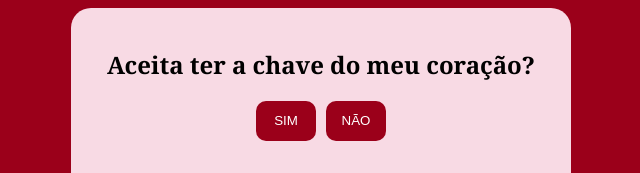
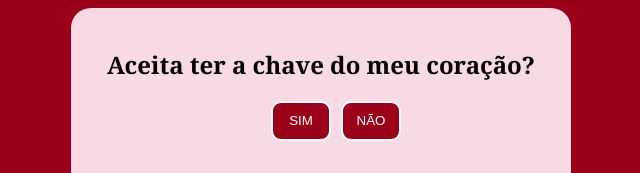
Before and after one commit to geofmoura/pedidoirrecusavel, a plain HTML site: page index.html in a window 1280 px wide. Shown: the top 173 px of the page, without its empty margins (319-959 px from the left). Drawn offline with Linux system fonts and the light colour scheme.

Commit message:
Finalizando com correções e Js funcionando.

```diff
--- a/index.html
+++ b/index.html
@@ -10,16 +10,19 @@
 <body>
     <div class="conteudo">
 
-        <div>
         <h2>Aceita ter a chave do meu coração?</h2>
-        <button id="sim"> SIM </button>
-        <button id="nao"> NÃO </button>
+
+        <div class="button">
+            <a href="https://youtu.be/GC5Ecs5iIrc?si=m9BzLtYkvt_gCPR0" target="_blank"><button id="sim"> SIM </button></a>
+            <button id="nao" onmouseover="fuja()">NÃO</button>
         </div>
 
         <img src="https://www.imagui.com/i/karolain-figueroa-2630016.gif" alt="coracao" class="coracao">
 
     </div>
 
+    <script src="project.js"></script>
+
 </body>
 
 </html>
--- a/project.js
+++ b/project.js
@@ -0,0 +1,15 @@
+function fuja() {
+    var botaoNao = document.getElementById("nao");
+
+    var larguraJanela = window.innerWidth;
+    var alturaJanela = window.innerHeight;
+
+    var maxX = larguraJanela - botaoNao.offsetWidth;
+    var maxY = alturaJanela - botaoNao.offsetHeight;
+
+    var aleatorioX = Math.floor(Math.random() * maxX);
+    var aleatorioY = Math.floor(Math.random() * maxY);
+
+    botaoNao.style.left = aleatorioX + "px";
+    botaoNao.style.top = aleatorioY + "px";
+}
--- a/style.css
+++ b/style.css
@@ -14,23 +14,25 @@ body{
 }
 
 #sim{
+    height: 40px;
+    width: 60px;
+    background-color:rgb(155, 0, 26);
+    border:2px solid white;
+    border-radius: 10px;
+    color: white;
+    margin-left: -40px;
+    cursor: pointer;
+}
+
+#nao{
     position: absolute;
     height: 40px;
     width: 60px;
     background-color:rgb(155, 0, 26);
-    border:white;
+    border:2px solid white;
     border-radius: 10px;
     color: white;
-}
-
-#nao{
-    height: 40px;
-    width: 60px;
-    background-color:rgb(155, 0, 26);
-    border:white;
-    border-radius: 10px;
-    color: white;
-    margin-left: 70px;
+    margin-left: 10px;
 }
 
 .coracao{
```
